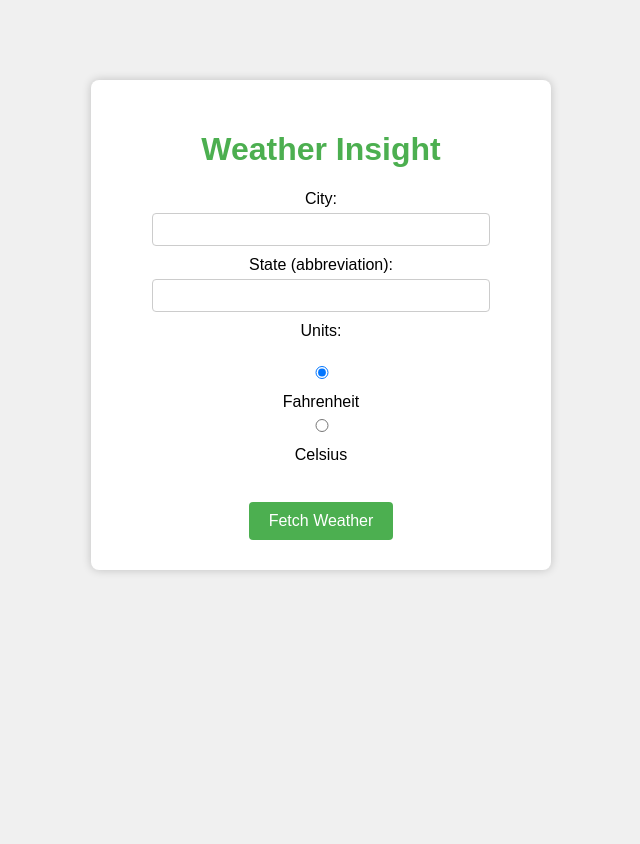
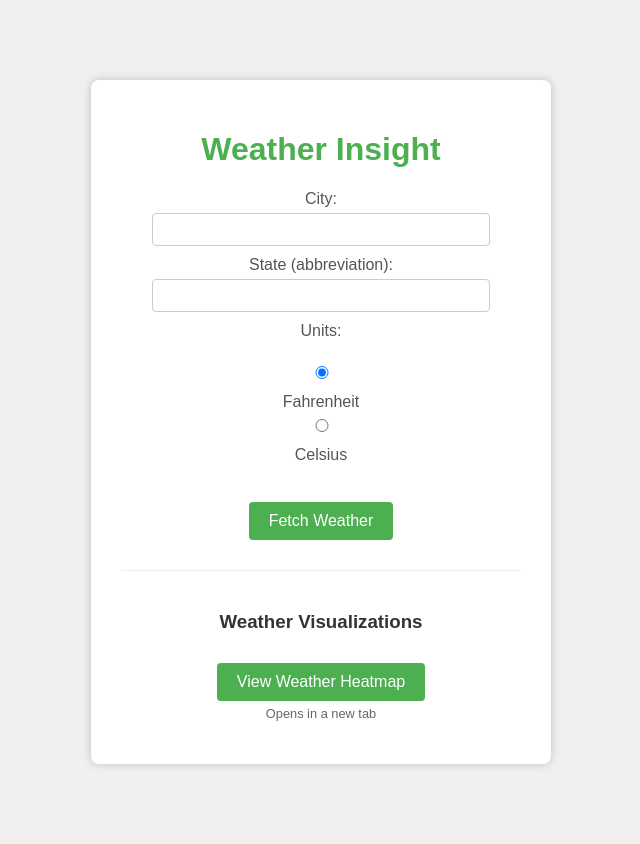
Before and after one commit to VinceLai1026/CS122_Final_Project, a Flask app: page / in a window 1280 px wide. Shown: the whole page, without its empty margins (319-959 px from the left). Before the commit the page ends 573 px from the top, so only its background shows below. Run offline with Flask 3, Linux system fonts and the light colour scheme.

Commit message:
heaptmap created

```diff
--- a/app.py
+++ b/app.py
@@ -1,8 +1,9 @@
-from flask import Flask, render_template, request
+from flask import Flask, render_template, request, send_file
 import requests
 import csv
 from datetime import datetime, timedelta
 import os
+from analyze_weather import create_weather_heatmap, load_and_prepare_data
 
 app = Flask(__name__)
 
@@ -92,5 +93,15 @@ def index():
 
     return render_template('index.html', weather=weather_data)
 
+@app.route('/heatmap')
+def show_heatmap():
+    """Generate and serve the weather heatmap."""
+    # Load data and create heatmap
+    df = load_and_prepare_data()
+    if df is not None:
+        create_weather_heatmap(df)
+        return send_file('weather_heatmap.html')
+    return "No weather data available", 404
+
 if __name__ == '__main__':
     app.run(debug=True)
--- a/requirements.txt
+++ b/requirements.txt
@@ -5,3 +5,5 @@ numpy>=1.20.0
 scipy>=1.7.0
 matplotlib>=3.4.0
 seaborn>=0.11.0
+folium>=0.14.0
+geopy>=2.4.0
--- a/static/style.css
+++ b/static/style.css
@@ -17,9 +17,15 @@ h1 {
     color: #4CAF50;
 }
 
+h3 {
+    color: #333;
+    margin: 20px 0 15px;
+}
+
 label {
     display: block;
     margin: 10px 0 5px;
+    color: #555;
 }
 
 input {
@@ -29,7 +35,7 @@ input {
     border-radius: 4px;
 }
 
-button {
+button, .button {
     margin-top: 15px;
     padding: 10px 20px;
     background: #4CAF50;
@@ -38,9 +44,11 @@ button {
     border-radius: 4px;
     font-size: 1rem;
     cursor: pointer;
+    text-decoration: none;
+    display: inline-block;
 }
 
-button:hover {
+button:hover, .button:hover {
     background: #45a049;
 }
 
@@ -48,3 +56,41 @@ button:hover {
     color: red;
     font-weight: bold;
 }
+
+.weather-result {
+    margin: 20px 0;
+    padding: 15px;
+    background: #f9f9f9;
+    border-radius: 4px;
+}
+
+.visualization-links {
+    margin-top: 30px;
+    padding-top: 20px;
+    border-top: 1px solid #eee;
+}
+
+.note {
+    font-size: 0.8em;
+    color: #666;
+    margin-top: 5px;
+}
+
+.heatmap-wrapper {
+    margin-top: 20px;
+    border: 1px solid #ddd;
+    border-radius: 4px;
+    overflow: hidden;
+    height: 600px;
+}
+
+.heatmap-container {
+    width: 100%;
+    height: 100%;
+}
+
+.heatmap-container iframe {
+    width: 100%;
+    height: 100%;
+    border: none;
+}
--- a/templates/index.html
+++ b/templates/index.html
@@ -29,11 +29,19 @@
             {% if weather.error %}
                 <p class="error">{{ weather.error }}</p>
             {% else %}
-                <h2>{{ weather.city }} Weather</h2>
-                <p>Temperature: {{ weather.temp }} {{ weather.unit_symbol }}</p>
-                <p>Humidity: {{ weather.humidity }}%</p>
+                <div class="weather-result">
+                    <h2>{{ weather.city }} Weather</h2>
+                    <p>Temperature: {{ weather.temp }} {{ weather.unit_symbol }}</p>
+                    <p>Humidity: {{ weather.humidity }}%</p>
+                </div>
             {% endif %}
         {% endif %}
+
+        <div class="visualization-links">
+            <h3>Weather Visualizations</h3>
+            <a href="/heatmap" class="button" target="_blank">View Weather Heatmap</a>
+            <p class="note">Opens in a new tab</p>
+        </div>
     </div>
 </body>
 </html>
```
Also changed, not shown: analyze_weather.py (+69 -1 lines), 1 other file.
